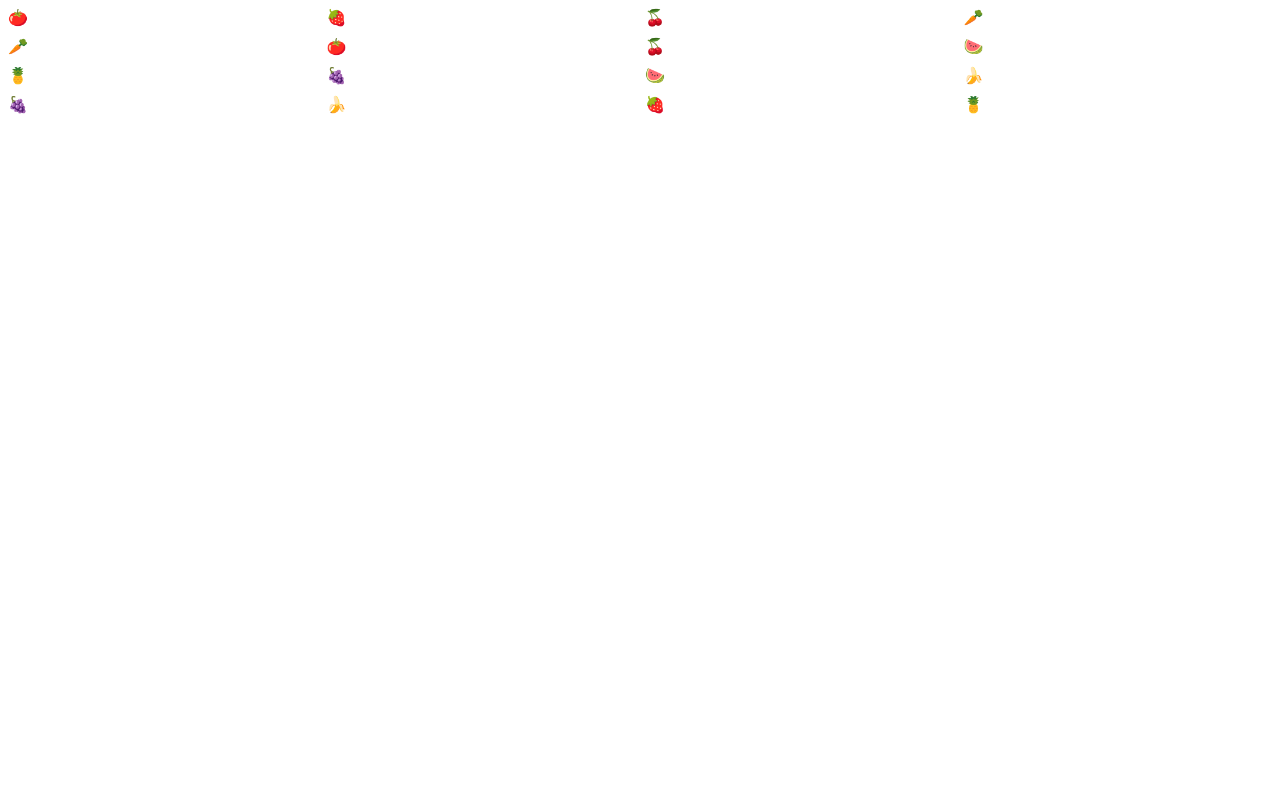
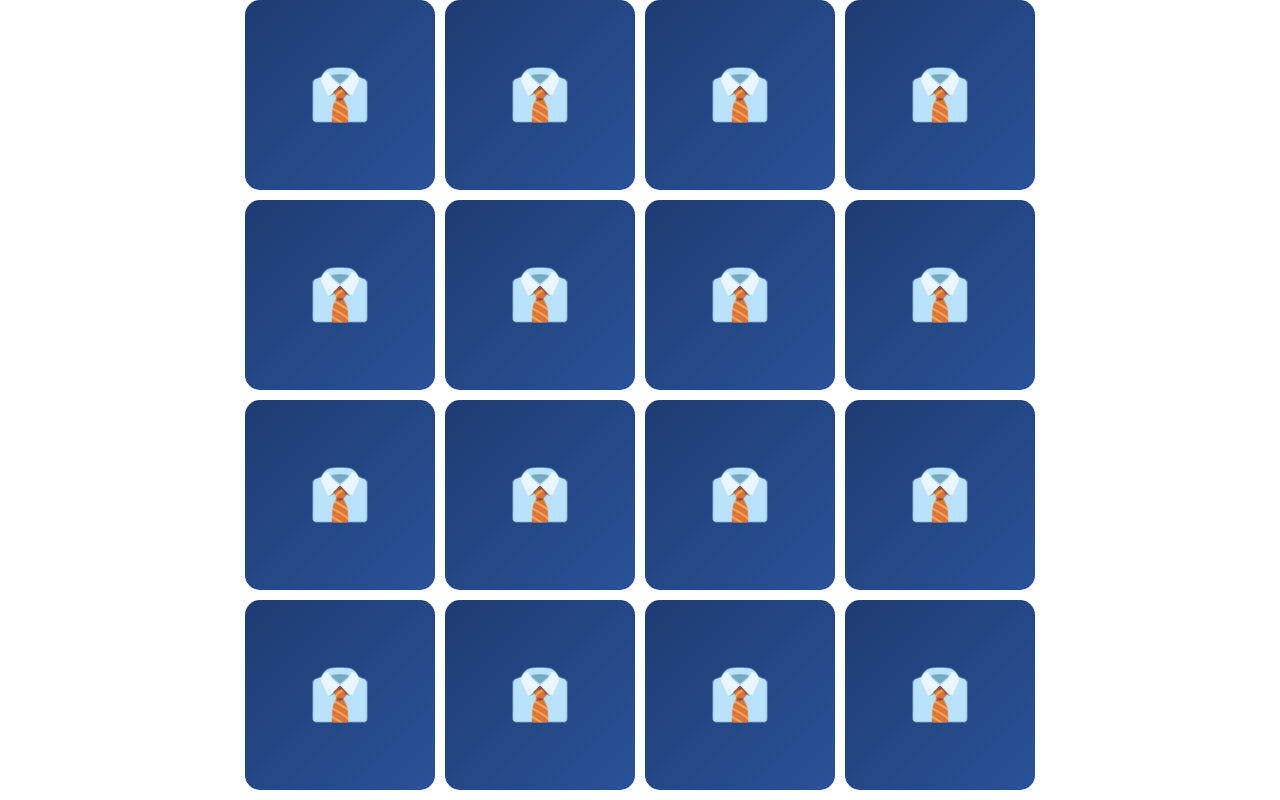
Before and after one commit to konfuzz/memory-game, a plain HTML site: page index.html in a window 1280 px wide. Drawn offline with Linux system fonts and the light colour scheme.

Commit message:
feat: add 3D card flip effect

```diff
--- a/css/styles.css
+++ b/css/styles.css
@@ -1,5 +1,75 @@
+* {
+  box-sizing: border-box;
+  margin: 0;
+  padding: 0;
+}
+
 #game-container {
+  max-width: 790px;
+  margin: 0 auto;
   display: grid;
   grid-template-columns: repeat(4, 1fr);
+  grid-template-rows: repeat(4, 1fr);
   gap: 10px;
 }
+
+.card {
+  width: 100%;
+  aspect-ratio: 1;
+  cursor: pointer;
+  font-size: 50px;
+  perspective: 1000px;
+}
+
+
+.card-inner {
+  position: relative;
+  width: 100%;
+  height: 100%;
+  text-align: center;
+  transition: transform 0.6s cubic-bezier(0.4, 0, 0.2, 1);
+  transform-style: preserve-3d;
+  cursor: pointer;
+}
+
+.card.active .card-inner {
+  transform: rotateY(180deg);
+}
+
+.card-front, .card-back {
+  position: absolute;
+  width: 100%;
+  height: 100%;
+  border-radius: 15px;
+
+  backface-visibility: hidden;
+  -webkit-backface-visibility: hidden;
+
+  outline: 1px solid transparent;
+  overflow: hidden;
+
+  display: flex;
+  flex-direction: column;
+  justify-content: center;
+  align-items: center;
+  padding: 20px;
+  box-sizing: border-box;
+}
+
+.card-back {
+  background: linear-gradient(135deg, #1e3c72 0%, #2a5298 100%);
+  color: white;
+}
+
+.card-front {
+  background-color: #ffffff;
+  color: #333333;
+  border: 2px solid #2a5298;
+  transform: rotateY(180deg);
+}
+
+@-moz-document url-prefix() {
+  .card {
+    perspective: none;
+  }
+}
--- a/js/view.js
+++ b/js/view.js
@@ -16,7 +16,21 @@ export default class View {
   createCard(card) {
     const cardElement = document.createElement('div');
     cardElement.classList.add('card');
-    cardElement.textContent = card;
+
+    const cardFront = document.createElement('div');
+    cardFront.classList.add('card-front');
+
+    const cardBack = document.createElement('div');
+    cardBack.classList.add('card-back');
+
+    const cardInner = document.createElement('div');
+    cardInner.classList.add('card-inner');
+
+    cardFront.textContent = card;
+    cardBack.textContent = '👔';
+    cardInner.appendChild(cardBack);
+    cardInner.appendChild(cardFront);
+    cardElement.appendChild(cardInner);
     return cardElement;
   }
 
```
